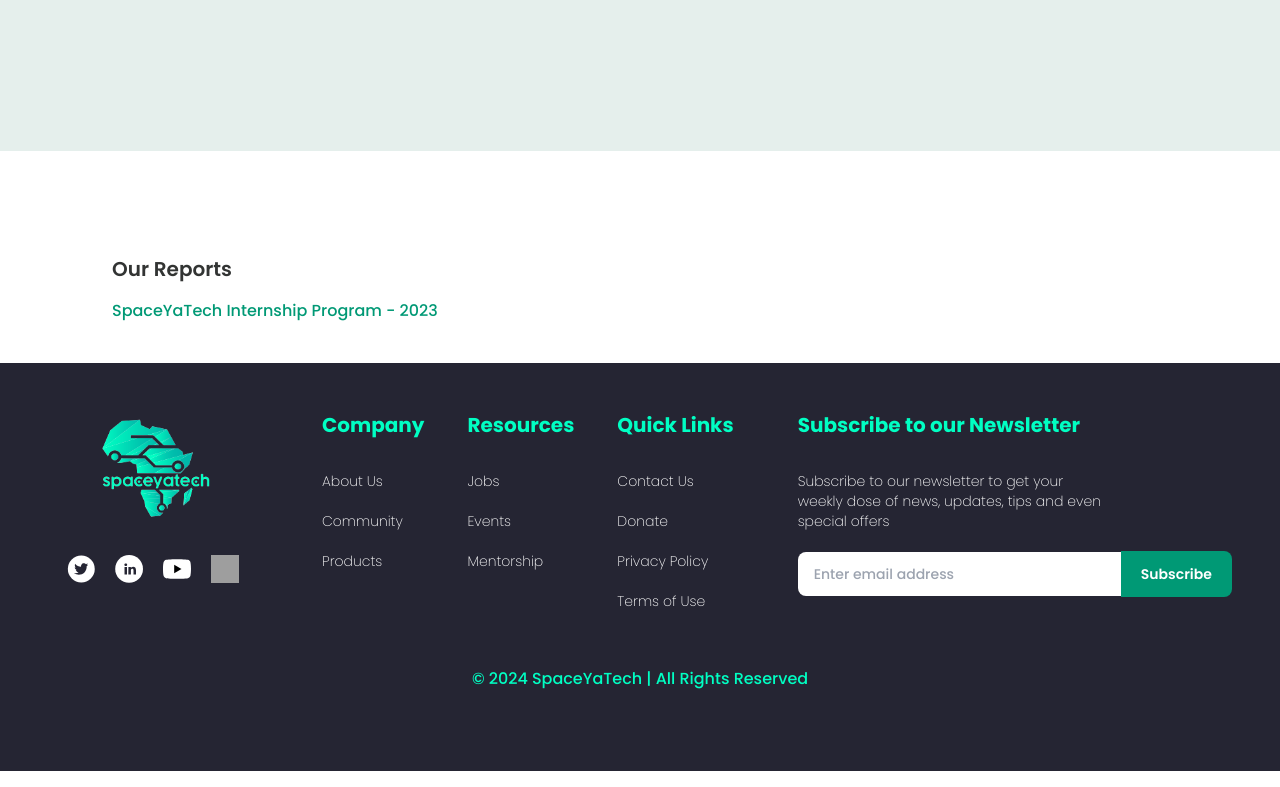
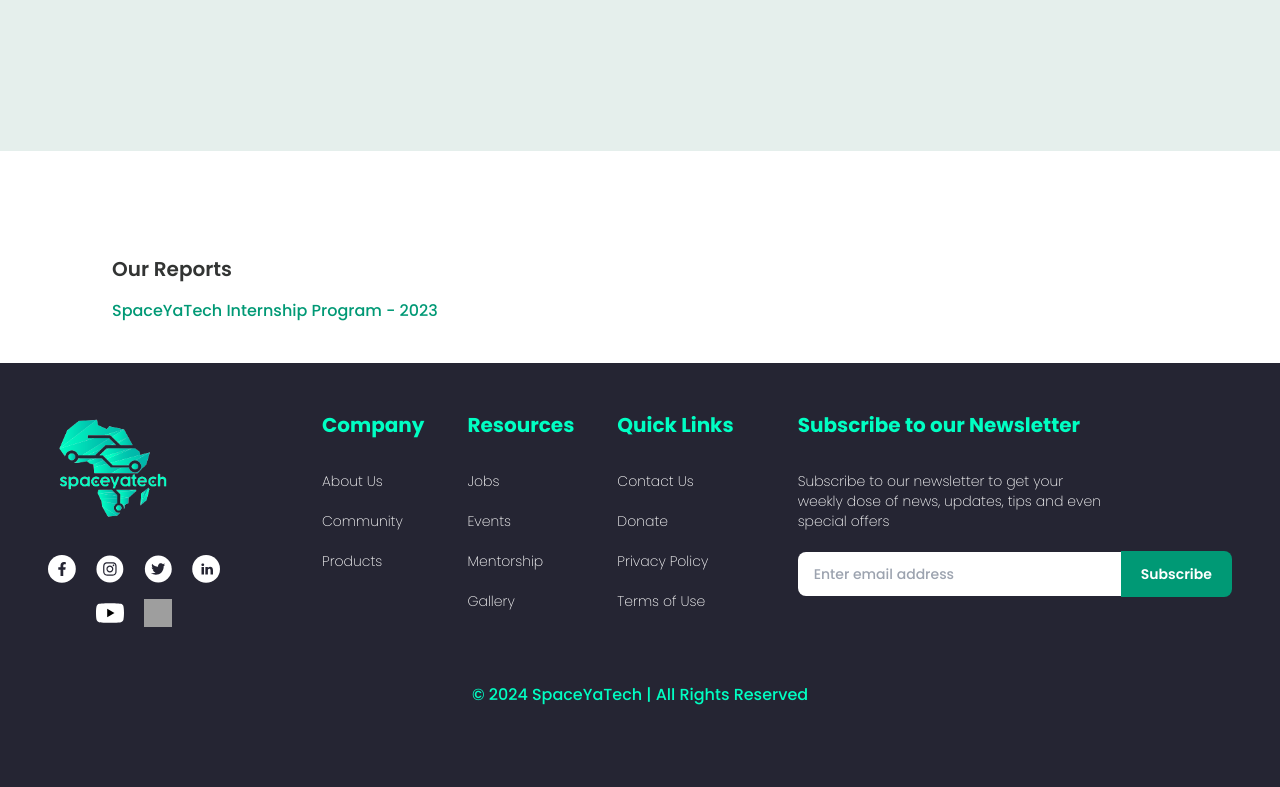
Before and after one commit to SpaceyaTech/SYT-Web-Redesign, a React (Vite) app: page /about-us in a window 1280 px wide. Shown: the part 2960-3747 px from the top of the page. Built offline with nearby package versions, Linux system fonts and the light colour scheme; no server answers; grey boxes are pictures that could not be loaded.

Commit message:
refactor: add gallery footer link

```diff
--- a/src/APP/components/Footer2.jsx
+++ b/src/APP/components/Footer2.jsx
@@ -7,6 +7,8 @@ import {
   twitter,
   spotify,
   youtube,
+  instagram,
+  facebook,
 } from "../../assets/images/socials";
 
 function Footer2() {
@@ -16,8 +18,8 @@ function Footer2() {
   return (
     <footer className="bg-[#252533] text-white ">
       <div className="md:p-12 py-8 px-4 relative max-w-[1440px] mx-auto">
-        <div className="flex lg:flex-row flex-col md:gap-16 gap-8 ">
-          <div className="flex-3 flex flex-col lg:items-center items-start">
+        <div className="flex lg:flex-row flex-col md:gap-16 gap-8">
+          <div className="flex-3 flex flex-col sm:items-start items-center">
             {/* logo */}
             <img
               src={logo}
@@ -26,7 +28,22 @@ function Footer2() {
             />
 
             {/* socials */}
+            <div className="flex flex-col items-center">
               <div className="flex items-center md:gap-5 gap-3 py-4">
+                <a
+                  href="https://www.facebook.com/spaceyatech"
+                  target="_blank"
+                  rel="noopener noreferrer"
+                >
+                  <img src={facebook} alt="facebook" className="w-7 h-7" />
+                </a>
+                <a
+                  href="https://www.instagram.com/spaceyatech/"
+                  target="_blank"
+                  rel="noopener noreferrer"
+                >
+                  <img src={instagram} alt="instagram" className="w-7 h-7" />
+                </a>
                 <a
                   href="https://x.com/SpaceYaTech"
                   target="_blank"
@@ -42,7 +59,8 @@ function Footer2() {
                 >
                   <img src={linkedin} alt="linkedin" className="w-7 h-7" />
                 </a>
-
+              </div>
+              <div className="flex items-center md:gap-5 gap-3">
                 <a
                   href="https://www.youtube.com/@spaceyatech"
                   target="_blank"
@@ -58,6 +76,7 @@ function Footer2() {
                 >
                   <img src={spotify} alt="spotify" className="w-7 h-7" />
                 </a>
+              </div>
             </div>
           </div>
 
@@ -101,6 +120,11 @@ function Footer2() {
                     rel="noopener noreferrer"
                   >
                     Mentorship
+                  </a>
+                </li>
+                <li>
+                  <a href="/gallery" className="hover:underline text-white">
+                    Gallery
                   </a>
                 </li>
               </ul>
--- a/src/APP/pages/aboutUs/sections/PartnerCTA.jsx
+++ b/src/APP/pages/aboutUs/sections/PartnerCTA.jsx
@@ -56,7 +56,6 @@ function PartnerCTA() {
           <p>
             <a
               href="/src/assets/reports/spaceyatech-internship-program.pdf"
-              download="SpaceYaTech_Internship_Program_2023.pdf"
               target="_blank"
               rel="noopener noreferrer"
               className="text-primary text-sm sm:text-base"
```
Lines whose indentation alone changed are shown as unchanged.
